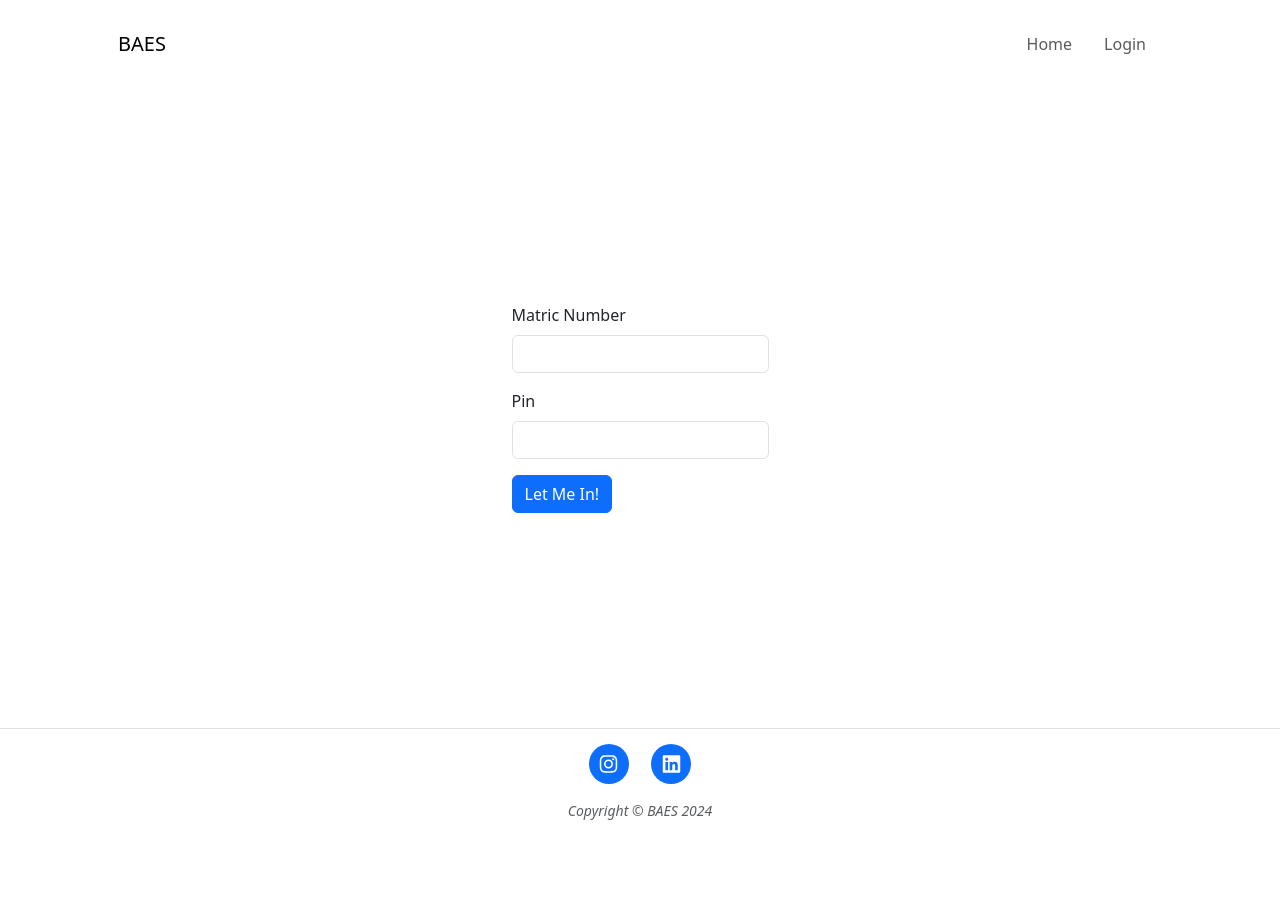
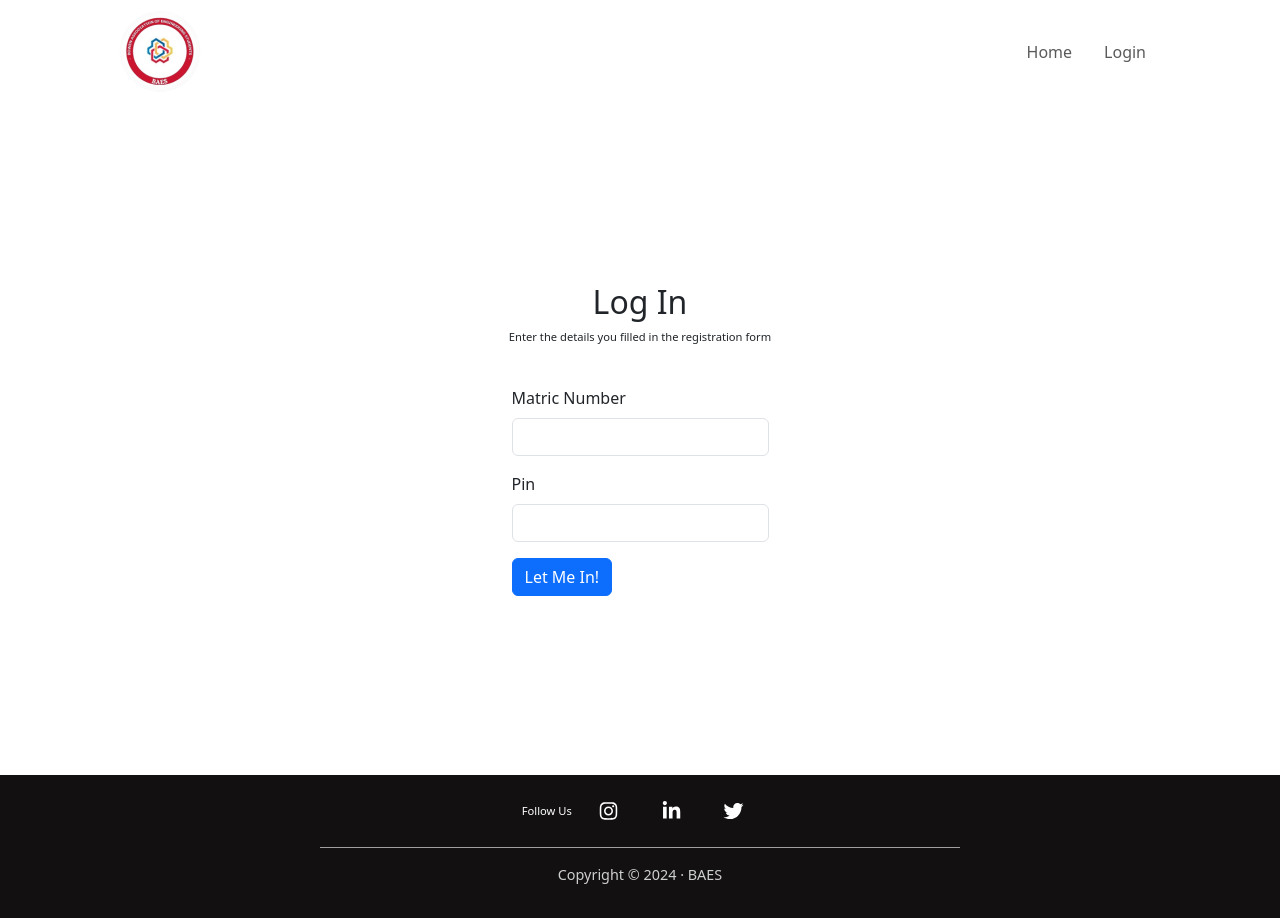
Before and after one commit to DejusDevspace/baes-senate-election, a Flask app: page /login in a window 1280 px wide. Before the commit the page ends 820 px from the top, so only its background shows below. Run offline with Flask 3, Linux system fonts and the light colour scheme; some libraries are stand-ins or nearby versions.

Commit message:
started frontend design implementation

```diff
--- a/static/css/styles.css
+++ b/static/css/styles.css
@@ -1,15 +1,102 @@
+* {
+    margin: 0;
+    padding: 0;
+    box-sizing: border-box;
+  }
+
+  html, body {
+    height: 100%;
+    display: flex;
+    flex-direction: column;
+    margin: 0;
+}
+
 .form-auto {
     display: flex;
+    flex-direction: column;
     align-items: center;
     justify-content: center;
-    height: 80vh;
+    min-height: calc(100vh - 129px);
+}
+
+main {
+    flex: 1;
 }
 
 .flash {
     color: #ee6f57;
     text-align: center;
-  }
+}
+
+.hero-text {
+    padding-top: 90px;
+}
 
 .border-top {
     padding-top: 15px;
 }
+
+.candidate-card {
+    text-align: center;
+  }
+
+.candidate-card img {
+  width: 150px;
+  height: 150px;
+  border-radius: 50%;
+  margin-bottom: 10px;
+}
+
+.candidate-card label {
+  font-weight: bold;
+  display: block;
+}
+
+footer {
+    background-color: #121010;
+    width: 100%;
+    color: #ffffff;
+    text-align: center;
+    padding: 1rem 0;
+}
+
+i {
+    background-color: #ffffff;
+    color: #ffffff;
+}
+
+.text-body-secondary {
+    color: #ffffff !important;
+}
+
+.my-4 {
+    margin-top: 0 !important;
+    margin-bottom: 0 !important;
+}
+
+.pb-3 {
+    padding-top: 0 !important;
+    padding-bottom:  0 !important;
+}
+
+#info-text {
+    font-size: 0.7rem;
+}
+
+.footer-line {
+    width: 50%; /* Adjust this to control the line's width */
+    height: 1px; /* Line thickness */
+    background-color: #ffffff; /* Line color */
+    margin: 0 auto; /* Center the line */
+    opacity: 0.6; /* Optional: Adjust transparency */
+}
+
+/* .social-links {
+    margin-bottom: 1rem;
+} */
+
+.copyright {
+    margin-top: 1rem;
+    font-size: 0.9rem;
+    opacity: 0.8; /* Optional: Adjust text visibility */
+}
--- /dev/null
+++ b/static/js/scripts.js
@@ -0,0 +1,15 @@
+function toggleSelection(radio) {
+  const radios = document.querySelectorAll(
+    'input[type="radio"][name="candidate"]'
+  );
+  radios.forEach((r) => {
+    if (r !== radio) r.checked = false;
+  });
+  // Allow deselecting the same radio
+  if (radio.dataset.checked === "true") {
+    radio.checked = false;
+    radio.dataset.checked = "false";
+  } else {
+    radio.dataset.checked = "true";
+  }
+}
--- /dev/null
+++ b/templates/base.html
@@ -0,0 +1,54 @@
+<!DOCTYPE html>
+<html lang="en">
+  <head>
+    <meta charset="UTF-8" />
+    <meta
+      name="viewport"
+      content="width=device-width, initial-scale=1, shrink-to-fit=no"
+    />
+    <meta name="description" content="" />
+    <meta name="author" content="" />
+    {% block styles %}
+    <!-- Load Bootstrap-Flask CSS -->
+    {{ bootstrap.load_css() }}
+    <link
+      rel="icon"
+      type="image/x-icon"
+      href="{{ url_for('static', filename='assets/favicon.ico') }}"
+    />
+    <!-- Font Awesome icons (free version)-->
+    <script
+      src="https://use.fontawesome.com/releases/v6.3.0/js/all.js"
+      crossorigin="anonymous"
+    ></script>
+    <script
+      src="https://example.com/fontawesome/v6.6.0/js/all.js"
+      data-auto-a11y="true"
+    ></script>
+    <!-- Google fonts-->
+    <link
+      href="https://fonts.googleapis.com/css?family=Lora:400,700,400italic,700italic"
+      rel="stylesheet"
+      type="text/css"
+    />
+    <link
+      href="https://fonts.googleapis.com/css?family=Open+Sans:300italic,400italic,600italic,700italic,800italic,400,300,600,700,800"
+      rel="stylesheet"
+      type="text/css"
+    />
+    <!-- Core theme CSS (includes Bootstrap)-->
+    <link
+      href="{{ url_for('static', filename='css/styles.css') }}"
+      rel="stylesheet"
+    />
+    {% endblock %}
+    <title>{% block title %}{% endblock %}</title>
+  </head>
+  <body>
+    {% include "header.html" %}
+
+    <main>{% block content %}{% endblock %}</main>
+
+    {% include "footer.html" %}
+  </body>
+</html>
--- a/templates/footer.html
+++ b/templates/footer.html
@@ -1,34 +1,42 @@
 <!-- Footer-->
-        <footer class="border-top">
-            <div class="container px-4 px-lg-5">
-                <div class="row gx-4 gx-lg-5 justify-content-center">
-                    <div class="col-md-10 col-lg-8 col-xl-7">
-                        <ul class="list-inline text-center">
+<footer class="py-3 my-4">
+  <ul
+    class="list-inline text-center pb-3 mb-3 justify-content-center social-links"
+  >
+    <li class="list-inline-item" id="info-text">Follow Us</li>
     <li class="list-inline-item">
-                                <a href="#">
+      <a href="https://www.instagram.com/bowen_engr?igsh=MWtqZTU2Y3BxaG45ag==">
         <span class="fa-stack fa-lg">
-                                        <i class="fas fa-circle fa-stack-2x"></i>
+          <!-- <i class="fas fa-circle fa-stack-2x"></i> -->
           <i class="fab fa-instagram fa-stack-1x fa-inverse"></i>
         </span>
       </a>
     </li>
     <li class="list-inline-item">
-                                <a href="#">
+      <a
+        href="https://www.linkedin.com/company/bowen-association-of-engineering-students/"
+      >
         <span class="fa-stack fa-lg">
-                                        <i class="fas fa-circle fa-stack-2x"></i>
-                                        <i class="fab fa-linkedin fa-stack-1x fa-inverse"></i>
+          <!-- <i class="fas fa-circle fa-stack-2x"></i> -->
+          <i class="fab fa-linkedin-in fa-stack-1x fa-inverse"></i>
+        </span>
+      </a>
+    </li>
+    <li class="list-inline-item">
+      <a href="https://x.com/BAES_engineers">
+        <span class="fa-stack fa-lg">
+          <!-- <i class="fas fa-circle fa-stack-2x"></i> -->
+          <i class="fab fa-twitter fa-stack-1x fa-inverse"></i>
         </span>
       </a>
     </li>
   </ul>
-                        <div class="small text-center text-muted fst-italic">Copyright &copy; BAES 2024</div>
-                    </div>
-                </div>
-            </div>
+  <div class="footer-line"></div>
+  <p class="text-center text-body-secondary copyright">
+    Copyright &copy; 2024 · BAES
+  </p>
 </footer>
 <!-- Bootstrap JS-->
 <script src="https://cdn.jsdelivr.net/npm/bootstrap@5.2.3/dist/js/bootstrap.bundle.min.js"></script>
 <!-- Core JS-->
-<!--        <script src="{{ url_for('static', filename='js/scripts.js') }}"></script>-->
-    </body>
-  </html>
+<script src="{{ url_for('static', filename='js/scripts.js') }}"></script>
--- a/templates/header.html
+++ b/templates/header.html
@@ -1,50 +1,13 @@
-<!DOCTYPE html>
-<html lang="en">
-  <head>
-    <meta charset="utf-8" />
-    <meta
-      name="viewport"
-      content="width=device-width, initial-scale=1, shrink-to-fit=no"
-    />
-    <meta name="description" content="" />
-    <meta name="author" content="" />
-    <title>BAES</title>
-    {% block styles %}
-    <!-- Load Bootstrap-Flask CSS -->
-    {{ bootstrap.load_css() }}
-    <link
-      rel="icon"
-      type="image/x-icon"
-      href="{{ url_for('static', filename='assets/favicon.ico') }}"
-    />
-    <!-- Font Awesome icons (free version)-->
-    <script
-      src="https://use.fontawesome.com/releases/v6.3.0/js/all.js"
-      crossorigin="anonymous"
-    ></script>
-    <!-- Google fonts-->
-    <link
-      href="https://fonts.googleapis.com/css?family=Lora:400,700,400italic,700italic"
-      rel="stylesheet"
-      type="text/css"
-    />
-    <link
-      href="https://fonts.googleapis.com/css?family=Open+Sans:300italic,400italic,600italic,700italic,800italic,400,300,600,700,800"
-      rel="stylesheet"
-      type="text/css"
-    />
-    <!-- Core theme CSS (includes Bootstrap)-->
-    <link
-      href="{{ url_for('static', filename='css/styles.css') }}"
-      rel="stylesheet"
-    />
-    {% endblock %}
-  </head>
-  <body>
 <!-- Navigation-->
 <nav class="navbar navbar-expand-lg navbar-light" id="mainNav">
   <div class="container px-4 px-lg-5">
-        <a class="navbar-brand" href="/">BAES</a>
+    <!-- <a class="navbar-brand" href="/">BAES</a> -->
+    <a href="/" class="d-inline-flex link-body-emphasis text-decoration-none">
+      <img
+        src="{{ url_for('static', filename='assets/img/logo.jpg') }}"
+        alt="BAES logo"
+      />
+    </a>
     <button
       class="navbar-toggler"
       type="button"
@@ -60,18 +23,14 @@
     <div class="collapse navbar-collapse" id="navbarResponsive">
       <ul class="navbar-nav ms-auto py-4 py-lg-0">
         <li class="nav-item">
-              <a
-                class="nav-link px-lg-3 py-3 py-lg-4"
-                href="{{ url_for('home') }}"
+          <a class="nav-link px-lg-3 py-3 py-lg-4" href="{{ url_for('home') }}"
             >Home</a
           >
         </li>
         <!-- Only show Loginif user is logged out. Otherwise, show "Log Out" -->
         {% if not logged_in %}
         <li class="nav-item">
-              <a
-                class="nav-link px-lg-3 py-3 py-lg-4"
-                href="{{ url_for('login') }}"
+          <a class="nav-link px-lg-3 py-3 py-lg-4" href="{{ url_for('login') }}"
             >Login</a
           >
         </li>
@@ -88,5 +47,3 @@
     </div>
   </div>
 </nav>
-  </body>
-</html>
--- a/templates/login.html
+++ b/templates/login.html
@@ -1,7 +1,10 @@
-{% from "bootstrap5/form.html" import render_form %} {% block content %} {%
-include "header.html" %}
-
+{% from "bootstrap5/form.html" import render_form %} {% extends "base.html" %}
+{% block title %}Login{% endblock %} {% block content %}
 <main class="form-auto">
+  <div class="mb-4 text-center">
+    <h2>Log In</h2>
+    <p id="info-text">Enter the details you filled in the registration form</p>
+  </div>
   {% with messages = get_flashed_messages() %} {% if messages %} {% for message
   in messages %}
   <li class="flash">{{ message }}</li>
@@ -11,4 +14,4 @@ include "header.html" %}
   </form>
 </main>
 
-{% include "footer.html" %} {% endblock %}
+{% endblock %}
```
Also changed, not shown: templates/index.html (+23 -2 lines), templates/vote.html (added, +116 -0 lines), static/assets/img/logo.jpg (added). Lines whose indentation alone changed are shown as unchanged.
